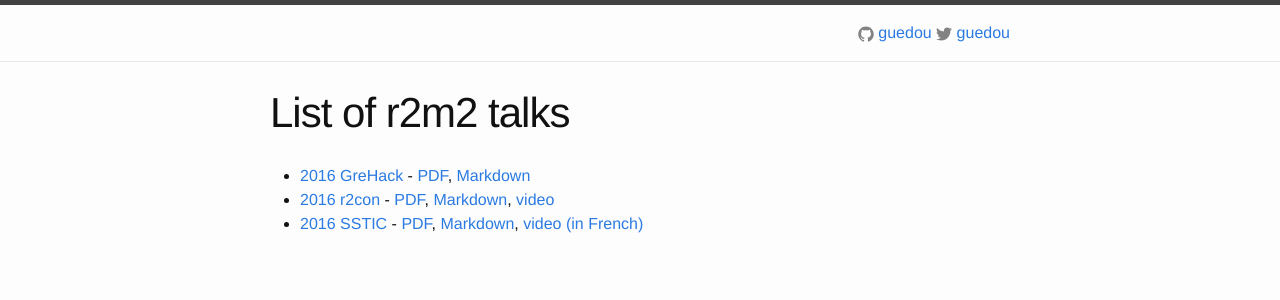
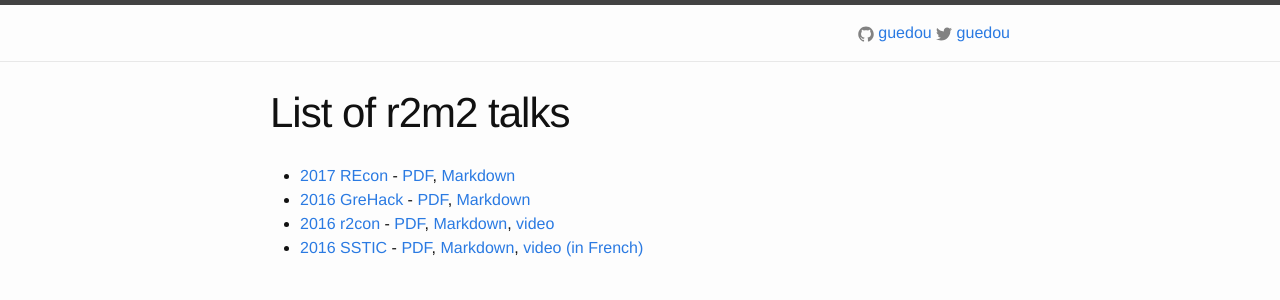
Before and after one commit to guedou/guedou.github.io, a Jekyll site: the page built from index.markdown, in a window 1280 px wide. Shown: the top 300 px of the page. Built offline with Jekyll 4.4.1, drawn with Linux system fonts in a browser that asks for light colours.

Commit message:
Publish REcon slides

```diff
--- a/index.markdown
+++ b/index.markdown
@@ -3,6 +3,7 @@ layout: page
 title:  List of r2m2 talks
 ---
 
+- [2017 REcon](r2m2_talks/2017_recon) - [PDF](r2m2_talks/2017_recon/slides.pdf), [Markdown](https://github.com/guedou/guedou.github.io/blob/master/r2m2_talks/2017_recon/slides.md)
 - [2016 GreHack](r2m2_talks/2016_grehack) - [PDF](r2m2_talks/2016_grehack/slides.pdf), [Markdown](https://github.com/guedou/guedou.github.io/blob/master/r2m2_talks/2016_grehack/slides.md)
 - [2016 r2con](r2m2_talks/2016_r2con) - [PDF](r2m2_talks/2016_r2con/slides.pdf), [Markdown](https://github.com/guedou/guedou.github.io/blob/master/r2m2_talks/2016_r2con/slides.md), [video](https://youtu.be/YLEfGj5xyDw)
 - [2016 SSTIC](r2m2_talks/2016_sstic) - [PDF](r2m2_talks/2016_sstic/slides.pdf), [Markdown](https://github.com/guedou/guedou.github.io/blob/master/r2m2_talks/2016_sstic/slides.md), [video (in French)](http://static.sstic.org/rumps2016/SSTIC_2016-06-02_P12_RUMPS_08.mp4)
```
Also changed, not shown: 1 other file.
